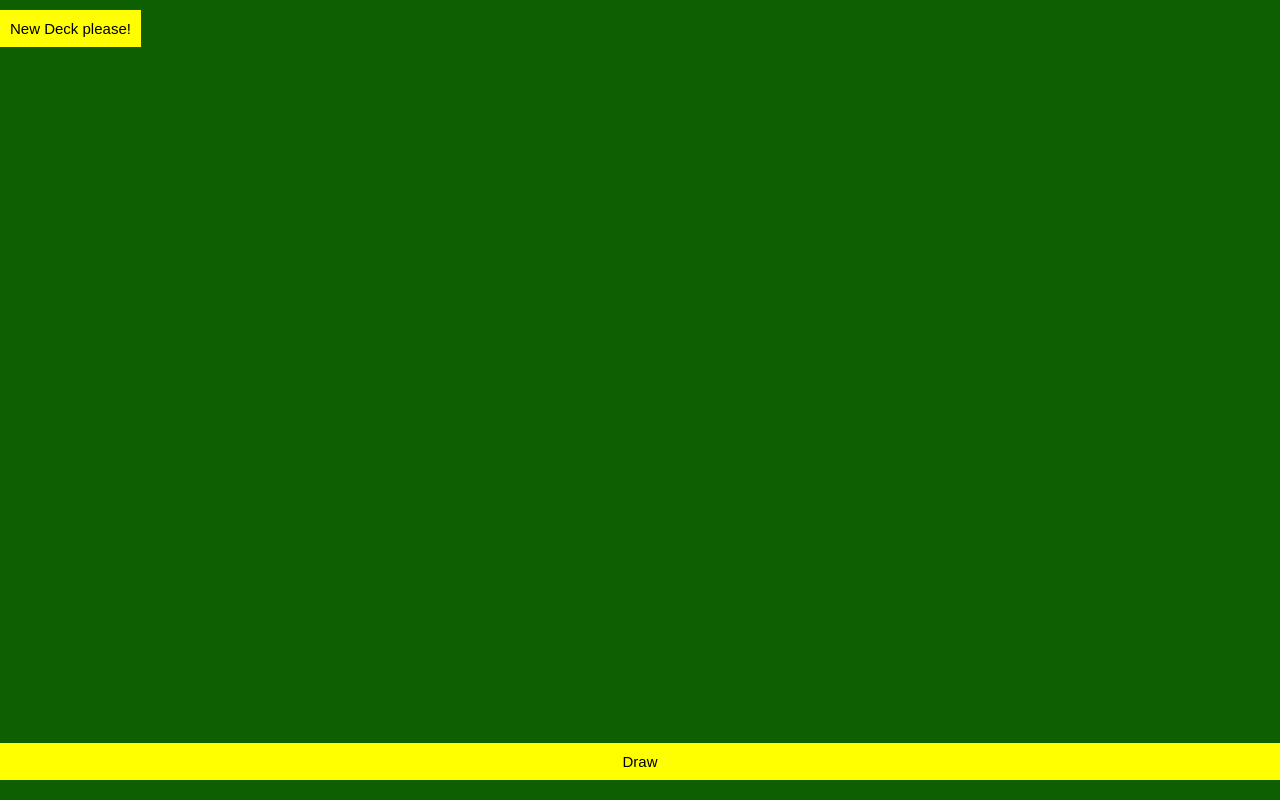
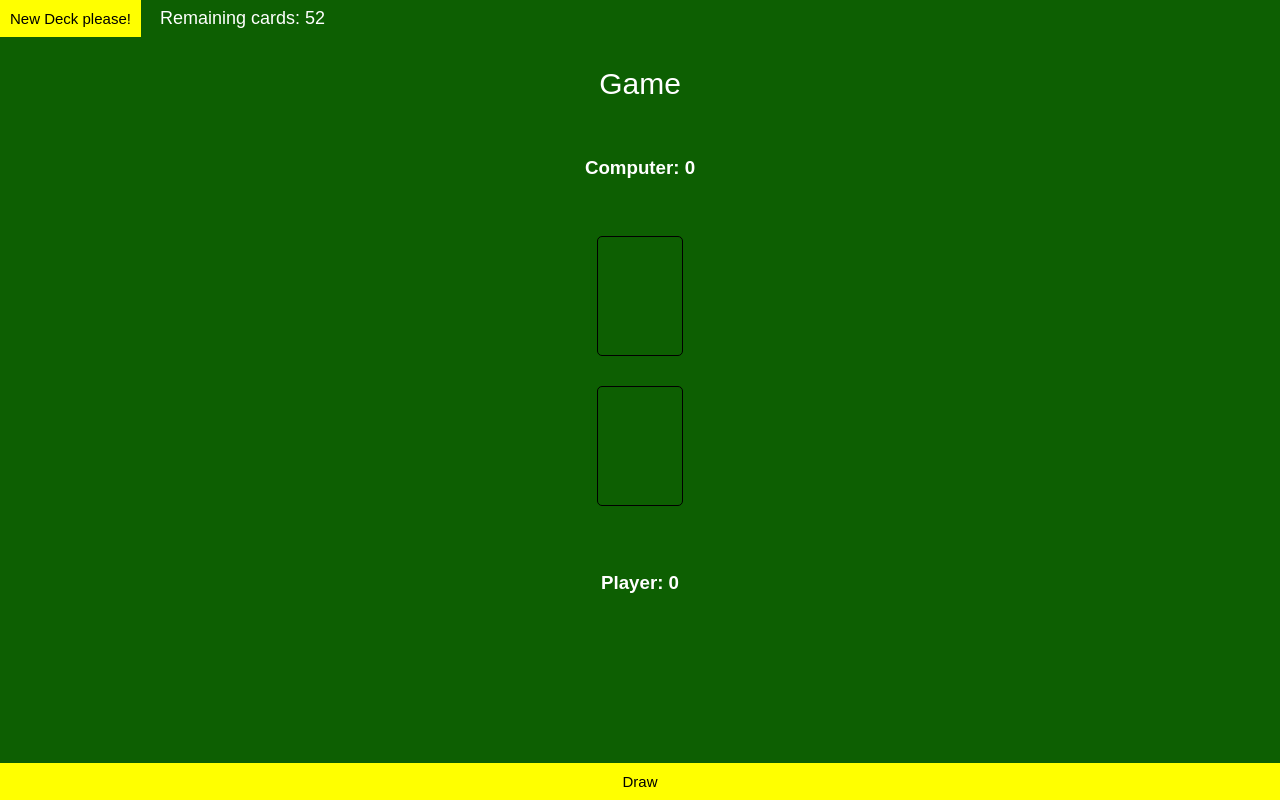
Before and after one commit to GEO-HACK/War, a plain HTML site: page index.html in a window 1280 px wide. Both pictures are taken after a click on the button "New Deck please!". Drawn offline with Linux system fonts and the light colour scheme; no server answers.

Commit message:
card async

```diff
--- a/index.css
+++ b/index.css
@@ -7,6 +7,8 @@
 body{
     font-family: 'Poppins', sans-serif;
     background-color: #0d5f02;
+
+
 }
 button{
     cursor: pointer;
@@ -20,39 +22,72 @@ button{
     flex-direction: column;
     height: 80vh;
     gap: 10px;
-    position: relative;
+
 }
-.card{
-    width: 100px;
-    height: 150px;
-    background-color: white;
-    border-radius: 10px;
+
+   /* style it so that it appears between the buttons well sized and without overlapping */
+
+#card{
+    display: flex;
+    flex-direction: column;
+    justify-content: center;
+    align-items: center;
+    gap: 20px;
+    margin-top: 0px;
+
+;
+}
+#display{
     display: flex;
     justify-content: center;
-    align-items: center;
-    font-size: 20px;
-    font-weight: bold;
-    color: black;
-    box-shadow: 0 0 10px 0 rgba(0, 0, 0, 0.5);
-    position: absolute;
-    backface-visibility: hidden;
-}
-#draw-card{
-    position: fixed;
-    bottom: 20px;
-
-    width: 100vw;
+    gap: 10px;
+    margin-top: 20px;
+    font-size: 30px;
+    color: white;
 
 }
-#new-deck{
-    position: absolute;
-    top: 10px;
+#remaining{
+    color: white;
+    position: fixed;
+    top: 8px;
+    left: 160px;
+    font-size: 18px;
+}
+h3{
+    color: white;
+    margin: auto;
 
 
 }
-#card{
-   display: flex;
-   margin: auto;
 
 
+#draw-card{
+    position: fixed;
+    bottom: 0;
+    width: 100%;
+
 }
+#draw-card:disabled{
+    background-color: grey;
+    cursor: not-allowed;
+}
+#new-deck{
+  margin-left: 0;
+  align-self: flex-start
+
+}
+.card-slot{
+    display: flex;
+    justify-content: center;
+    ;
+    border: 1px solid black;
+    border-radius: 5px;
+    height: 120px;
+    width: calc(120px * 5 /7
+    ) ;
+    margin-bottom: 10px;
+}
+.card-image{
+    height:120px;
+    width: 80px;
+}
--- a/index.html
+++ b/index.html
@@ -1,23 +1,34 @@
 <!DOCTYPE html>
 <html lang="en">
   <head>
-    <meta charset="UTF-8">
-    <meta name="viewport" content="width=device-width, initial-scale=1.0">
+    <meta charset="UTF-8" />
+    <meta name="viewport" content="width=device-width, initial-scale=1.0" />
     <!-- stylesheet -->
-     <link rel="stylesheet" href="index.css">
+    <link rel="stylesheet" href="index.css" />
     <title>Document</title>
   </head>
   <body>
-
     <p id="deck-id"></p>
     <div class="deck">
       <button id="new-deck">New Deck please!</button>
+      <p id="remaining">Remaining cards :</p>
+
+      <p id="display">Game</p>
+      <h3 id="score1">Computer score:</h3>
+
+      <div id="card">
+        <div class="card-slot">
+          <img src="" alt="" id="card-img" />
+        </div>
+        <div class="card-slot">
+          <img src="" alt="" id="card-img2" />
+        </div>
+      </div>
+      <h3 id="score2">My Score:</h3>
+
       <button id="draw-card">Draw</button>
-    <div id="card"></div>
     </div>
-
   </body>
-
 
   <script type="module" src="index.js"></script>
 </html>
--- a/index.js
+++ b/index.js
@@ -1,25 +1,87 @@
+let deckId;
+const card = document.getElementById("card");
+const deckBtn = document.getElementById("new-deck");
+const drawBtn = document.getElementById("draw-card");
+const board = document.getElementById("display");
+const remainingCards = document.getElementById("remaining");
+const computerScoreDisplay = document.getElementById("score1");
+const playerScoreDisplay = document.getElementById("score2");
+let computerScore = 0;
+let playerScore = 0;
 
-let deckId
-function FetchData(){
-    fetch('https://apis.scrimba.com/deckofcards/api/deck/new/shuffle/')
-        .then(res => res.json())
-        .then(data => {
-            console.log(data)
-            deckId = data.deck_id
-            console.log(deckId)
-        })
+async function fetchData() {
+    try {
+        const res = await fetch('https://apis.scrimba.com/deckofcards/api/deck/new/shuffle/');
+        const data = await res.json();
+        deckId = data.deck_id;
+        console.log(deckId);
+    } catch (error) {
+        console.error("Error fetching new deck:", error);
+    }
 }
 
-document.getElementById("new-deck").addEventListener('click', FetchData)
-document.getElementById("draw-card").addEventListener('click',()=>{
-    fetch(`https://apis.scrimba.com/deckofcards/api/deck/${deckId}/draw/?count=2`)
-        .then(res => res.json())
-        .then(data => {
-            console.log(data)
-            const cardImage = data.cards.map(card => card.image);
-            document.getElementById("card").innerHTML = `
-                    <img src="${cardImage[0]}" alt="card image">
-                    <img src="${cardImage[1]}" alt="card image">
-                    `
-        })
-})
+deckBtn.addEventListener('click', () => {
+    fetchData();
+    remainingCards.innerHTML = "Remaining cards: 52";
+    drawBtn.disabled = false;
+    computerScore = 0;
+    playerScore = 0;
+    computerScoreDisplay.textContent = `Computer: ${computerScore}`;
+    playerScoreDisplay.textContent = `Player: ${playerScore}`;
+});
+
+drawBtn.addEventListener('click', async () => {
+    if (deckId) {
+        try {
+            const res = await fetch(`https://apis.scrimba.com/deckofcards/api/deck/${deckId}/draw/?count=2`);
+            const data = await res.json();
+            console.log(data);
+            const [card1Image, card2Image] = data.cards.map(card => card.image);
+            card.children[0].innerHTML = `<img src="${card1Image}" alt="card image" class="card-image">`;
+            card.children[1].innerHTML = `<img src="${card2Image}" alt="card image" class="card-image">`;
+
+            board.innerHTML = checkCardNumber(data.cards[0], data.cards[1]);
+            remainingCards.innerHTML = `Remaining cards: ${data.remaining}`;
+
+            if (data.remaining === 0) {
+                drawBtn.disabled = true;
+                board.innerHTML = getFinalWinner();
+            }
+        } catch (error) {
+            console.error("Error drawing cards:", error);
+        }
+    }
+});
+
+function checkCardNumber(card1, card2) {
+    const cardValues = ['2', '3', '4', '5', '6', '7', '8', '9', '10', 'JACK', 'QUEEN', 'KING', 'ACE'];
+    const card1Value = cardValues.indexOf(card1.value);
+    const card2Value = cardValues.indexOf(card2.value);
+
+    if (card1Value > card2Value) {
+        computerScore++;
+        computerScoreDisplay.textContent = `Computer: ${computerScore}`;
+        return "Player 1 wins";
+    } else if (card1Value < card2Value) {
+        playerScore++;
+        playerScoreDisplay.textContent = `Player: ${playerScore}`;
+        return "Player 2 wins";
+    } else {
+        return "It's a tie";
+    }
+}
+
+function getFinalWinner() {
+    if (computerScore > playerScore) {
+        return "Computer is the mega winner";
+    } else if (computerScore < playerScore) {
+        return "You are the mega winner";
+    } else {
+        return "It's a tie";
+    }
+}
+
+// Test checkCardNumber function
+const testCard1 = { value: 'ACE' };
+const testCard2 = { value: 'KING' };
+console.log(checkCardNumber(testCard1, testCard2));
```
Also changed, not shown: bg.webp (added). Lines whose indentation alone changed are shown as unchanged.
